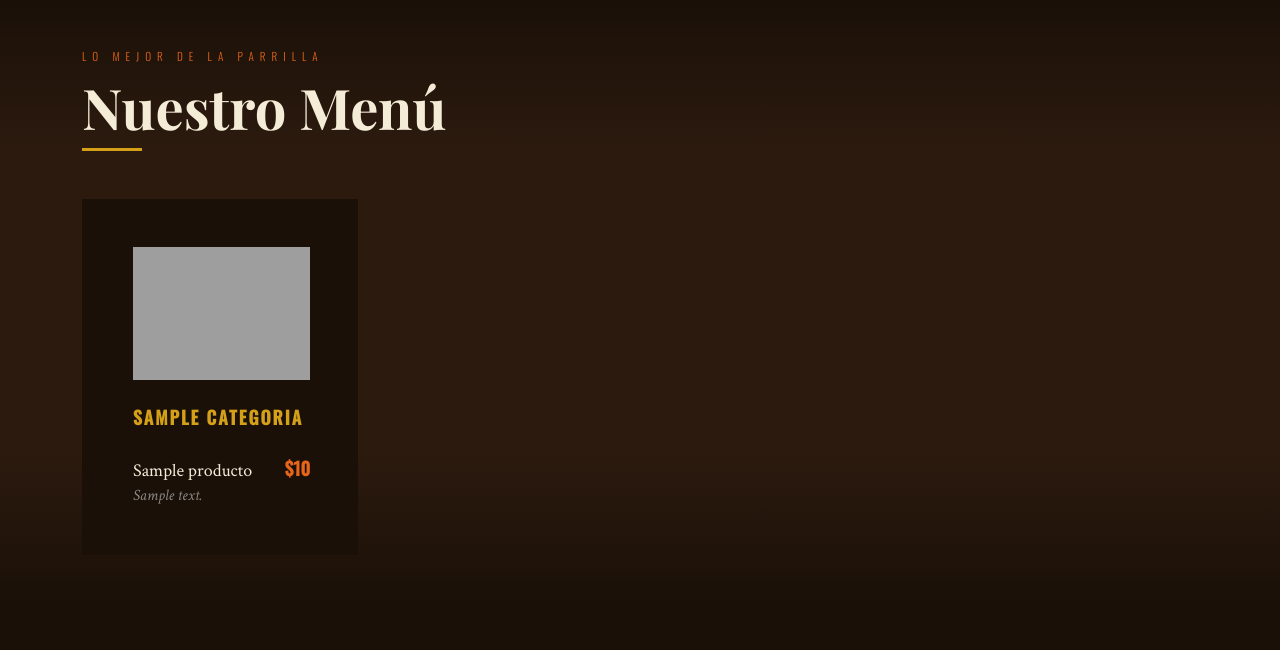
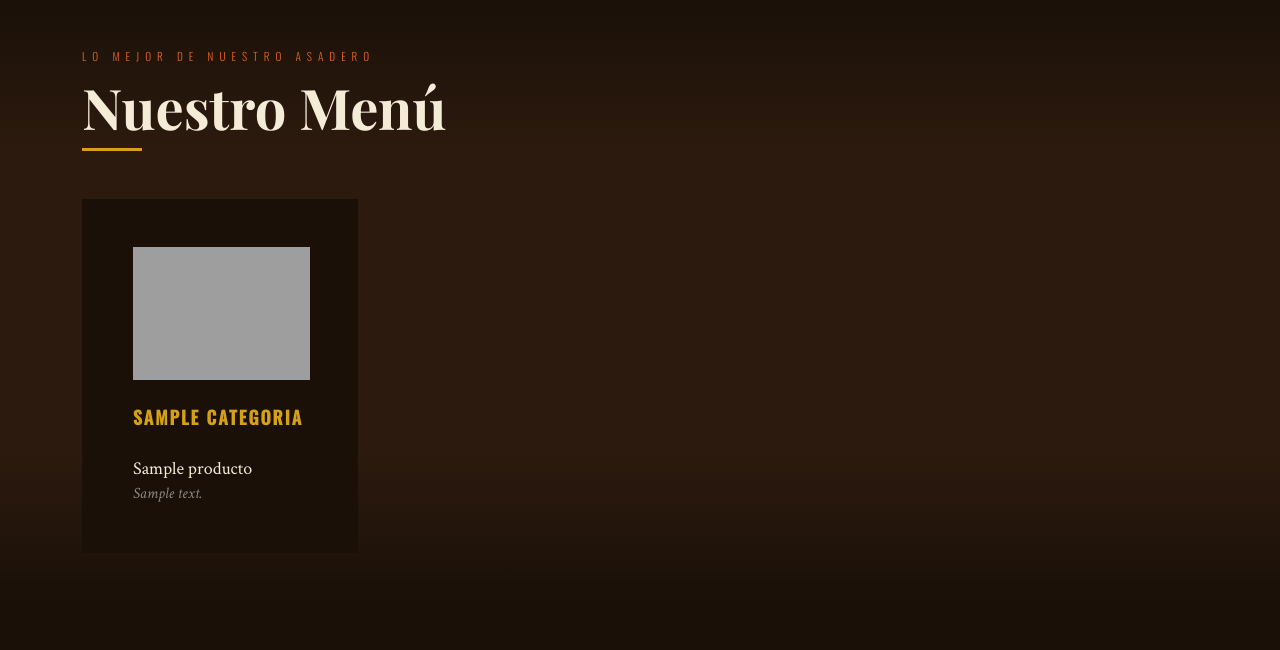
Before and after one commit to carolsandoval00/porras-asadero-app, a Django app: page / in a window 1280 px wide. Shown: the part 800-1450 px from the top of the page. Run offline with Django 5.2, Linux system fonts and the light colour scheme; tables that the repository leaves empty hold one stand-in row (values such as "Sample post"); some libraries are stand-ins or nearby versions; grey boxes are pictures that could not be loaded.

Commit message:
fix: modificar precios de la pagina

```diff
--- a/templates/usuario/index.html
+++ b/templates/usuario/index.html
@@ -4,7 +4,7 @@
 
 <section id="menu" class="bg-humo py-5 px-4 px-md-5">
     <div class="container-xl">
-        <p class="ff-oswald fw-light text-uppercase text-naranja mb-2 section-subtitle">Lo Mejor de la Parrilla</p>
+        <p class="ff-oswald fw-light text-uppercase text-naranja mb-2 section-subtitle">Lo Mejor de Nuestro Asadero</p>
         <h2 class="ff-playfair fw-bold text-crema display-4">Nuestro Menú</h2>
         <div class="gold-line mb-5"></div>
 
@@ -34,7 +34,6 @@
                                 <span class="ff-crimson text-crema">{{ prod.nombre }}</span>
                                 <span class="d-block small fst-italic text-white-50">{{ prod.descripcion|default:"" }}</span>
                             </div>
-                            <span class="ff-oswald fw-bold text-naranja ms-3">${{ prod.precio|floatformat:0 }}</span>
                         </div>
                         {% endif %}
                     {% empty %}
```
